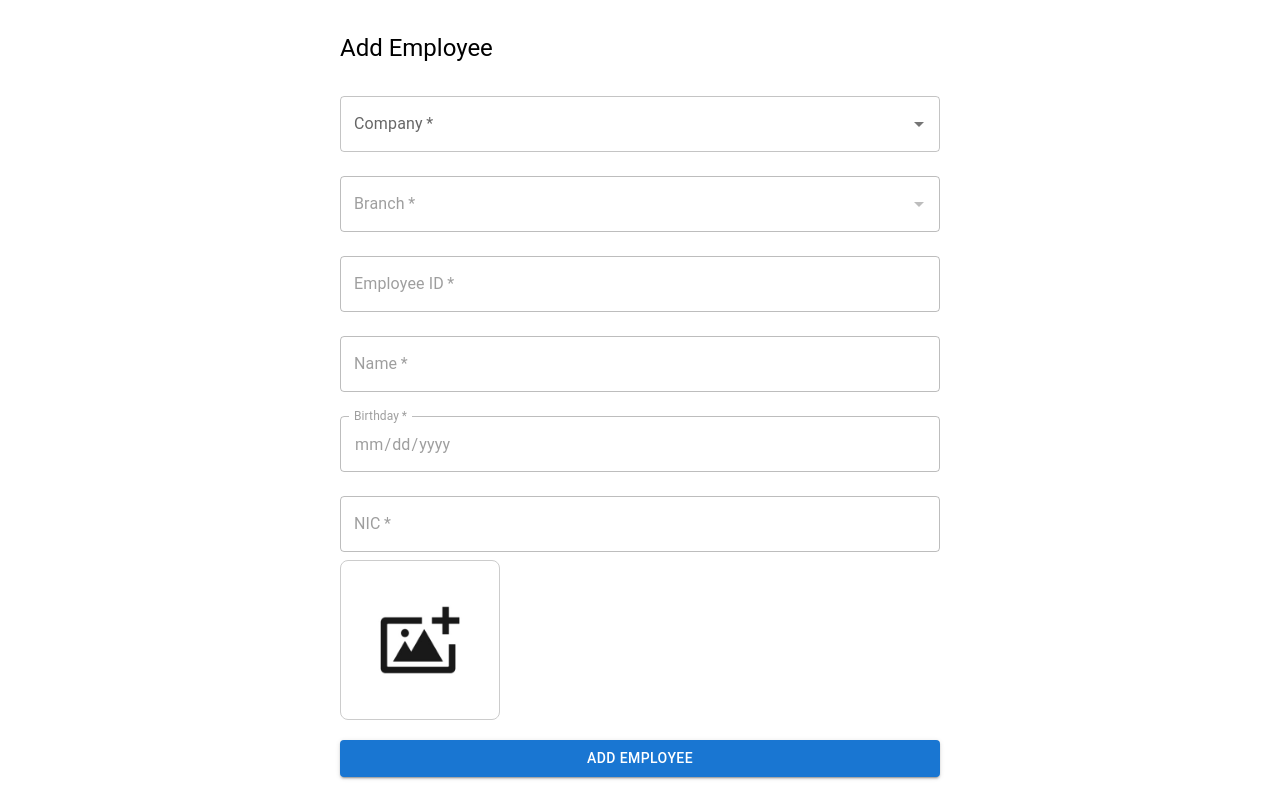
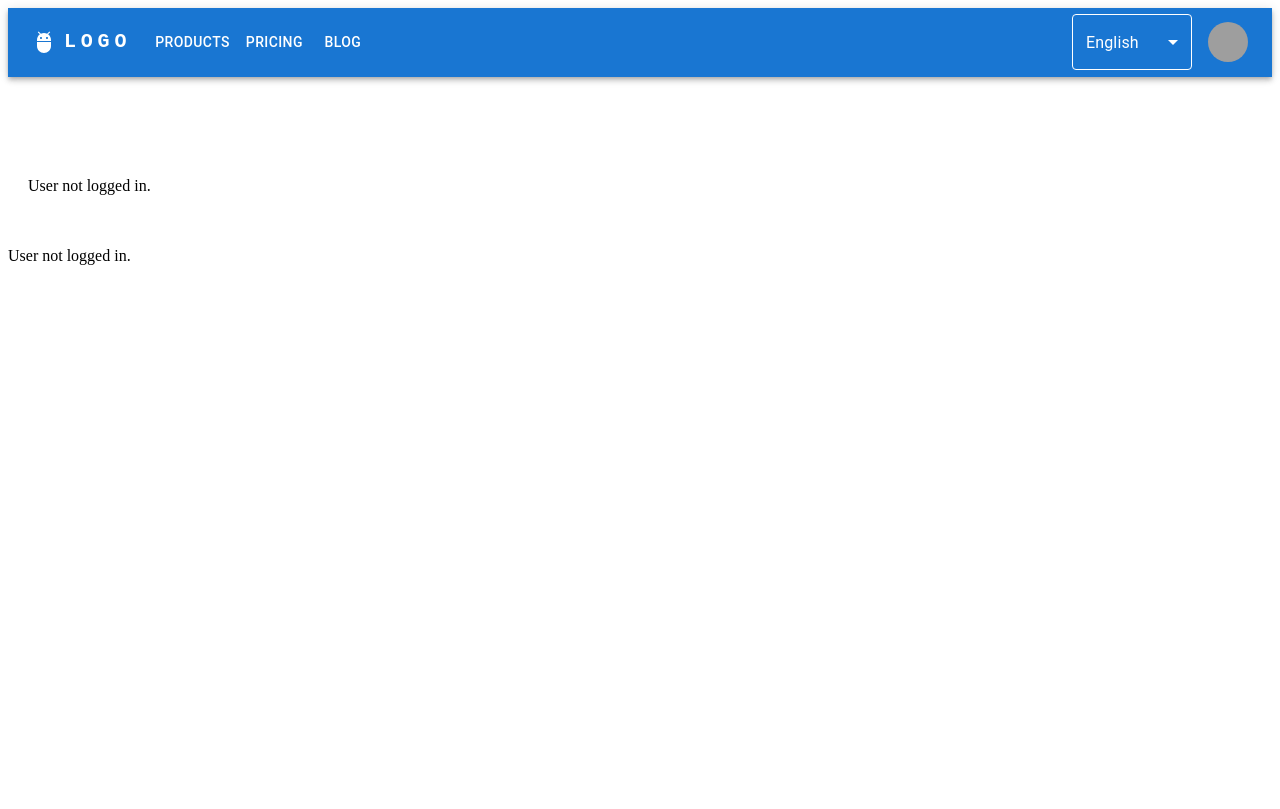
Before and after one commit to malindakpt/feedback, a React (Create React App) app: page /isAuthenticated in a window 1280 px wide. Built offline with nearby package versions, Linux system fonts and the light colour scheme; no server answers; the database is empty; grey boxes are pictures that could not be loaded.

Commit message:
create useAthenticatedUser

```diff
--- a/src/app.tsx
+++ b/src/app.tsx
@@ -10,8 +10,8 @@ const App: React.FC = () => {
   return (
 
     <div className="App">
-    <AddEmployeeContainer/>
-    {/* <Example/> */}
+    <AppRoutes/>
+    <Example/>
     </div>
   );
 }
--- a/src/components/admin/dashboardView.tsx
+++ b/src/components/admin/dashboardView.tsx
@@ -13,12 +13,14 @@ import ListItem from '@mui/material/ListItem';
 import ListItemText from '@mui/material/ListItemText';
 import { Link } from 'react-router-dom';
 import userImage from '../resourses/profile.png'; // Adjust the path accordingly
+import useAuthenticatedUser from '../../hooks/useAuthenticatedUser';
 
 
 export default function PrimarySearchAppBar() {
   const [anchorEl, setAnchorEl] = React.useState<null | HTMLElement>(null);
   const [mobileMoreAnchorEl, setMobileMoreAnchorEl] = React.useState<null | HTMLElement>(null);
   const [drawerOpen, setDrawerOpen] = React.useState(false);
+  const { isAuthenticated, user } = useAuthenticatedUser();
 
   const isMenuOpen = Boolean(anchorEl);
   const isMobileMenuOpen = Boolean(mobileMoreAnchorEl);
@@ -106,7 +108,8 @@ export default function PrimarySearchAppBar() {
           <Box sx={{ flexGrow: 1 }} />
           {/* Hardcoded username and avatar */}
           <Typography variant="body1" component="div" sx={{ marginRight: 2 }}>
-            Manjitha
+            {user?.email}
+            {/* Manjitha */}
           </Typography>
           <IconButton size="large" edge="end" aria-label="account of current user" aria-controls={menuId} aria-haspopup="true" onClick={handleProfileMenuOpen} color="inherit">
           <Avatar alt="user img" src={userImage} />
--- a/src/components/admin/login/appSlice.ts
+++ b/src/components/admin/login/appSlice.ts
@@ -38,20 +38,19 @@ const authSlice = createSlice({
   reducers: {
     logout: (state) => {
       state.user = null;
-
-
+      state.isAuthenticated = false; // Reset isAuthenticated on logout
     },
   },
   extraReducers: (builder) => {
     builder
-      // .addCase(login.pending, (state) => {
-      // })
       .addCase(login.fulfilled, (state, action: PayloadAction<User>) => {
         state.user = action.payload;
+        state.isAuthenticated = true; // Set isAuthenticated on successful login
       })
-      // .addCase(login.rejected, (state, action: PayloadAction<string | undefined>) => {
-      //   state.user = null;
-      // });
+      .addCase(login.rejected, (state) => {
+        state.user = null;
+        state.isAuthenticated = false; // Reset isAuthenticated on failure
+      });
   },
 });
 
--- a/src/hooks/example.tsx
+++ b/src/hooks/example.tsx
@@ -1,21 +1,18 @@
 import React from 'react';
-import { useFetchEmployees } from '../hooks/useFetchEmployees';
+import useAuthenticatedUser from '../hooks/useAuthenticatedUser';
 
-const EmployeeList: React.FC = () => {
-  const { employees } = useFetchEmployees();
+const AuthStatus: React.FC = () => {
+  const { isAuthenticated, user } = useAuthenticatedUser();
 
   return (
     <div>
-      <h2>Employee List</h2>
-      <ul>
-        {employees.map((employee) => (
-          <li key={employee.id}>
-            {employee.id}
-          </li>
-        ))}
-      </ul>
+      {isAuthenticated ? (
+        <p>Welcome, {user?.displayName || user?.email}</p>
+      ) : (
+        <p>User not logged in.</p>
+      )}
     </div>
   );
 };
 
-export default EmployeeList;
+export default AuthStatus;
--- /dev/null
+++ b/src/hooks/useAuthenticatedUser.ts
@@ -0,0 +1,18 @@
+import { useSelector } from 'react-redux';
+import { RootState } from '../components/admin/login/store';
+import { User } from '../interfaces/user';
+
+/**
+ * Custom hook to get the authentication status and user data
+ * @returns {{ isAuthenticated: boolean, user: User | null }}
+ */
+const useAuthenticatedUser = () => {
+  const authState = useSelector((state: RootState) => state.auth);
+
+  const isAuthenticated = authState?.isAuthenticated ?? false;
+  const user: User | null = authState?.user ?? null;
+
+  return { isAuthenticated, user };
+};
+
+export default useAuthenticatedUser;
--- a/src/index.tsx
+++ b/src/index.tsx
@@ -1,7 +1,7 @@
 import React from 'react';
 import { createRoot } from 'react-dom/client';
 import { Provider } from 'react-redux';
-import  store  from './components/addEmployee/store'
+import  {store}  from '../src/components/admin/login/store'
 import App from './app';
 
 // Get the root DOM element
--- a/src/routes/appRoutes.tsx
+++ b/src/routes/appRoutes.tsx
@@ -17,6 +17,7 @@ import CompanyView from '../components/admin/companyView';
 import BranchStatView from '../components/admin/singleView/branchStatView';
 import EmployeeStatView from '../components/admin/singleView/employeeStatView';
 import Dashboard from '../components/admin/dashboardView';
+import Example from "../hooks/example"
 
 // USER
 import BranchFeedback from "../components/usersView/branchFeedback";
@@ -58,6 +59,7 @@ const AppRoutes: React.FC = () => {
             <Route path="branchFeedback/:id" element={<BranchFeedback />} />
             <Route path="employeesList/:id" element={<EmployeeFeedback />} />
             <Route path="employee/:id" element={<SingleEmployeeFeedback />} />
+            <Route path="isAuthenticated" element={<Example/>} />
           </Route>
         </Route>
       </Routes>
```
